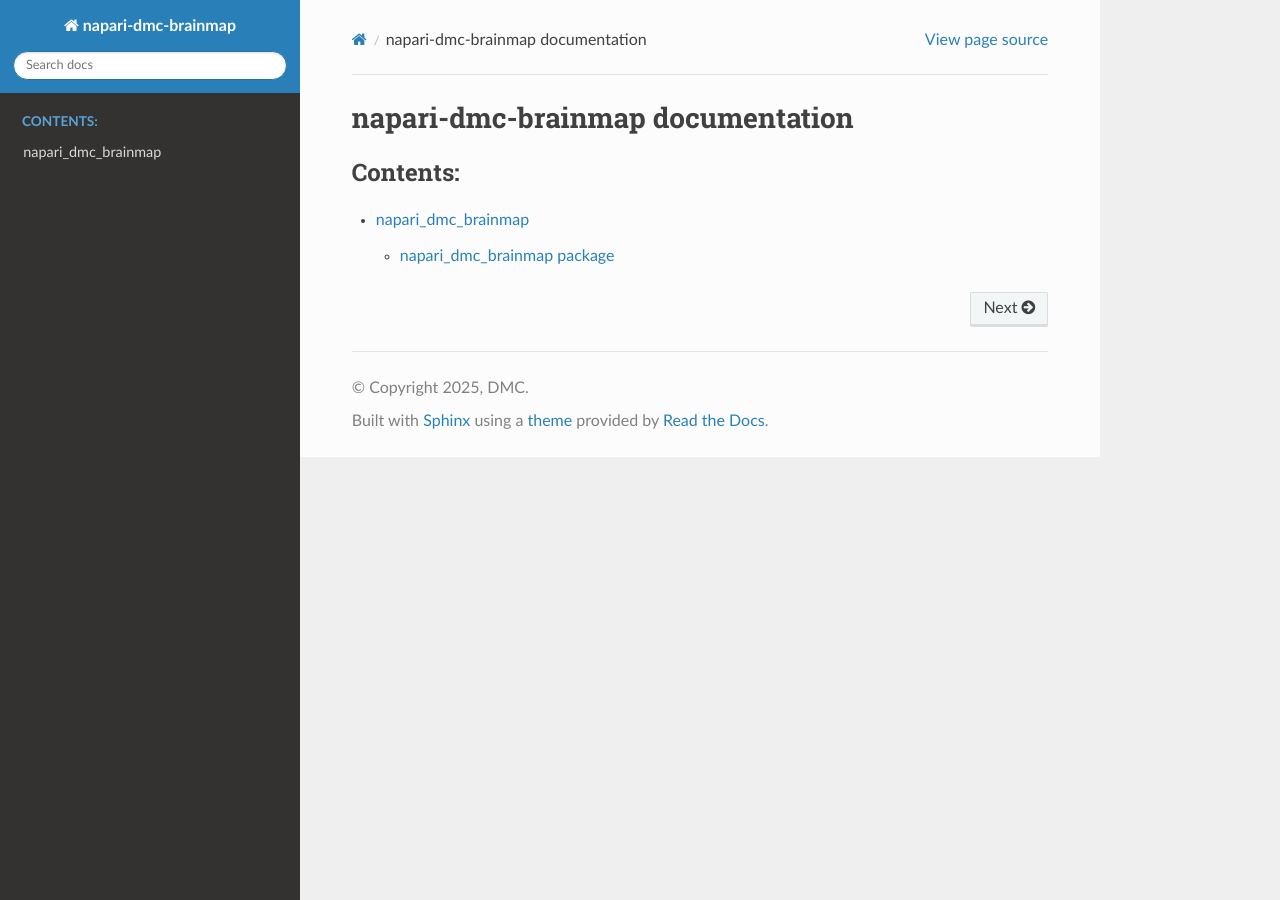
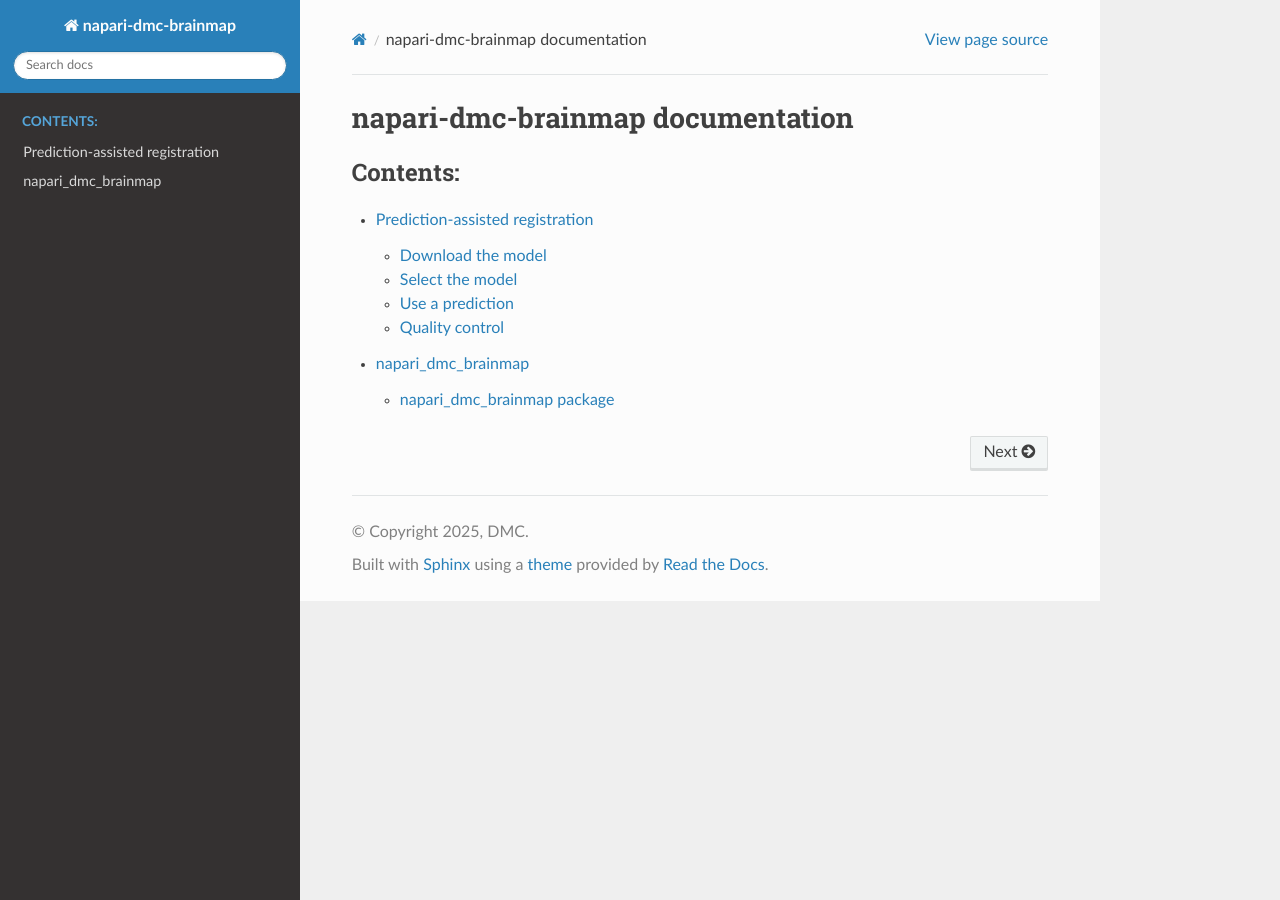
Before and after one commit to hejDMC/napari-dmc-brainmap, a Sphinx documentation site: the page built from docs/source/index.rst, in a window 1280 px wide. Built offline with Sphinx 7.4.7 and the Read the Docs theme 3.1.0, drawn with Linux system fonts in a browser that asks for light colours; the version number is read from the project's files by our own code; some of the changed lines change nothing that is shown.

Commit message:
docs: add prediction-assisted registration guide
Add setup, usage, and quality-control guidance for registration predictions.
Link the released model checkpoint and document the preview-to-control-points workflow.
Add the guide to the Sphinx documentation index and sharpy_track README.
Correct Sphinx version and release metadata handling.

```diff
--- a/docs/source/conf.py
+++ b/docs/source/conf.py
@@ -10,9 +10,10 @@
 copyright = '2025, DMC'
 author = 'DMC'
 
-from importlib.metadata import version
+from importlib.metadata import version as package_version
 
-release = version(project)
+release = package_version(project)
+version = release
 
 # -- General configuration ---------------------------------------------------
 # https://www.sphinx-doc.org/en/master/usage/configuration.html#general-configuration
--- a/docs/source/index.rst
+++ b/docs/source/index.rst
@@ -11,4 +11,5 @@
    :maxdepth: 2
    :caption: Contents:
 
+   registration_prediction
    modules
--- /dev/null
+++ b/docs/source/registration_prediction.rst
@@ -0,0 +1,58 @@
+Prediction-assisted registration
+================================
+
+DMC-BrainMap can use an optional PyTorch checkpoint to propose an initial
+projective alignment between a histological section and a selected Allen Mouse
+Brain Atlas reference slice. The supported checkpoint and its model card are
+published in the `DMC-BrainMap Registration Predictor repository
+<https://huggingface.co/xiao-1011/dmc-brainmap-registration-predictor>`_.
+
+Download the model
+------------------
+
+#. Open the model repository linked above.
+#. Select **Files and versions**.
+#. Download the released ``.pt`` checkpoint. For version 1.0.0, the filename is
+   ``dmc-brainmap-registration-predictor-v1.0.0.pt``.
+
+The model card documents the checkpoint version, supported inputs, evaluation
+results, limitations, license, and SHA-256 checksum.
+
+Select the model
+----------------
+
+#. Open the DMC-BrainMap registration widget in napari.
+#. Configure the input folder, registration channel, atlas, and orientation as
+   usual.
+#. Click **Browse Model** and select the downloaded ``.pt`` checkpoint.
+#. Confirm that the selected filename appears below the button.
+#. Click **Start Registration GUI**. DMC-BrainMap validates and loads the model
+   on the CPU before opening the registration window.
+
+Use a prediction
+----------------
+
+#. Navigate to the atlas slice and angles that correspond to the current
+   histological section.
+#. Make sure the section does not already contain registration points.
+#. Click the **Predict registration** button next to the transformation toggle.
+#. Inspect the predicted blend or warp preview.
+#. If the preview is useful, turn on transformation mode. The preview is
+   converted into five editable registration-point pairs.
+#. Move, add, or remove points as needed until the alignment is satisfactory.
+#. Continue through the standard reviewed registration and saving workflow.
+
+The prediction button is disabled when registration points already exist or
+when the current viewer state cannot safely accept a preview. Changing the
+atlas slice, angles, or sample clears an outstanding preview; run prediction
+again after selecting the desired reference view.
+
+Quality control
+---------------
+
+The model supplies an initialization only. It does not select the correct atlas
+slice and does not replace visual review. Predictions can be inaccurate for
+damaged or incomplete sections, unusual contrast, acquisition artifacts, or
+data outside the conditions described in the model card. Always inspect and,
+when necessary, correct the registration points before using the saved
+registration for downstream analysis.
```
Also changed, not shown: src/napari_dmc_brainmap/registration/sharpy_track/README.md.
